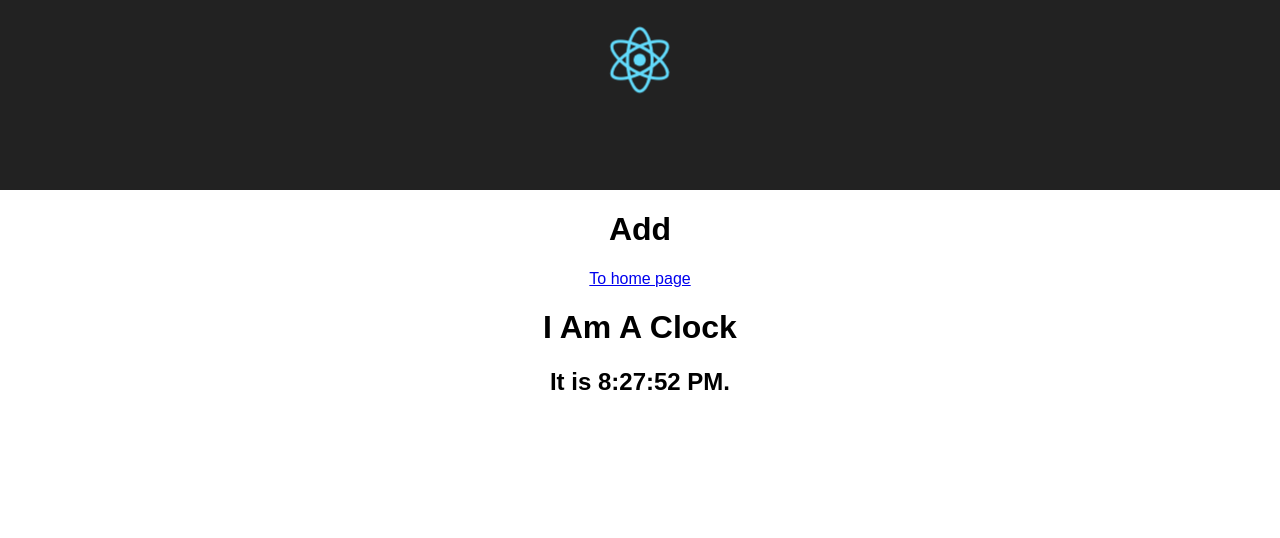
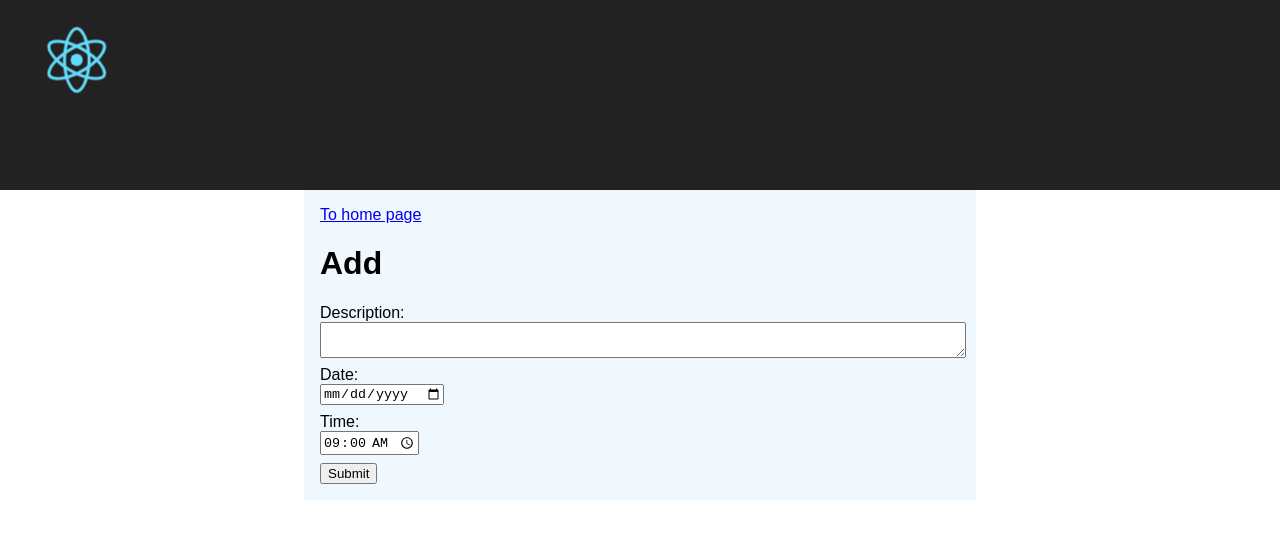
Before and after one commit to garfix/kattebel, a React (Create React App) app: page /add in a window 1280 px wide. Shown: the top 538 px of the page. Built offline with nearby package versions, Linux system fonts and the light colour scheme.

Commit message:
Layout pages

```diff
--- a/src/App.css
+++ b/src/App.css
@@ -1,5 +1,4 @@
 .App {
-  text-align: center;
 }
 
 .App-logo {
@@ -26,3 +25,26 @@
   from { transform: rotate(0deg); }
   to { transform: rotate(360deg); }
 }
+
+.page {
+    background-color: aliceblue;
+    max-width: 1000px;
+    width: 50%;
+    margin: 0 auto;
+    padding: 1em;
+}
+
+form {}
+
+label {
+    display: block;
+    margin-bottom: 0.5em;
+}
+
+input, textarea{
+    display: block;
+}
+
+textarea {
+    width: 100%;
+}
--- a/src/App.js
+++ b/src/App.js
@@ -10,21 +10,8 @@ import { BrowserRouter, Route } from 'react-router-dom';
 import HomePage from "./page/HomePage";
 import AddPage from "./page/AddPage";
 
-function Clock(props) {
-    return (
-        <div>
-            <h1>I Am A Clock</h1>
-            <h2>It is {props.date.toLocaleTimeString()}.</h2>
-        </div>
-    );
-}
-
-
 class App extends Component {
   render() {
-
-      // When the site-root is a path
-      // https://github.com/facebook/create-react-app/issues/2959
 
       return (
       <div className="App">
@@ -37,7 +24,6 @@ class App extends Component {
                   <Route path={getRoute('/add')} component={AddPage} />
               </div>
           </BrowserRouter>
-          <Clock date={new Date()} />
       </div>
     );
   }
--- a/src/page/AddPage.js
+++ b/src/page/AddPage.js
@@ -2,14 +2,43 @@ import React from 'react';
 import { Link } from 'react-router-dom';
 import { getRoute } from "./routes";
 
-function AddPage() {
+class AddPage extends React.Component {
 
-    return (
-        <div>
-            <h1>Add</h1>
-            <Link to={getRoute('/')}>To home page</Link>
-        </div>
-    );
+    constructor(props) {
+        super(props);
+        this.state = {value: ''};
+
+        this.handleSubmit = this.handleSubmit.bind(this);
+    }
+
+    handleSubmit(event) {
+        alert('A name was submitted: ' + this.state.value);
+        event.preventDefault();
+    }
+
+    render() {
+        return (
+            <div className="page">
+                <Link to={getRoute('/')}>To home page</Link>
+                <h1>Add</h1>
+                <form onSubmit={this.handleSubmit}>
+                    <label>
+                        Description:
+                        <textarea name="name" />
+                    </label>
+                    <label>
+                        Date:
+                        <input type="date" name="date" defaultValue={new Date()}/>
+                    </label>
+                    <label>
+                        Time:
+                        <input type="time" name="time" defaultValue="09:00"/>
+                    </label>
+                    <input type="submit" value="Submit" />
+                </form>
+            </div>
+        );
+    }
 }
 
 export default AddPage
--- a/src/page/HomePage.js
+++ b/src/page/HomePage.js
@@ -14,11 +14,11 @@ function formatName(user) {
 function HomePage() {
 
     return (
-        <div>
-            <h1>Homepage</h1>
+        <div className="page">
+            <h1>Kattebel</h1>
             <h1>Hello, {formatName(name)}!</h1>
             <p className="App-intro">
-                To get started, edit <code>src/App.js</code> and save to reload.
+                Allow me to remind you of something.
             </p>
             <Link to={getRoute('/Add')}>Add</Link>
         </div>
```
